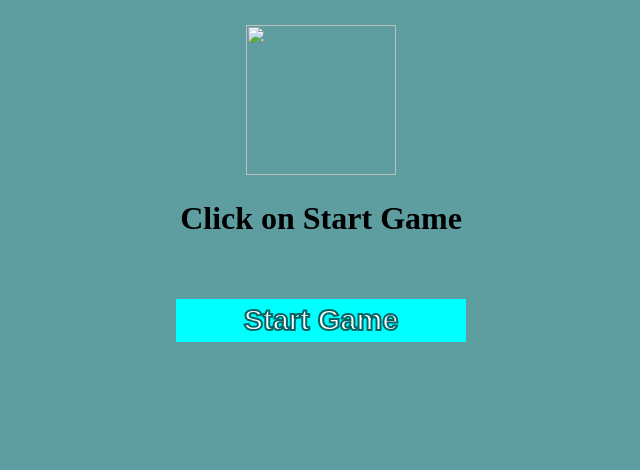
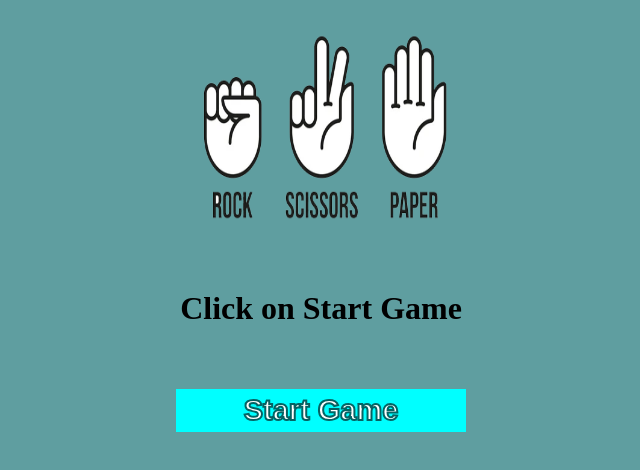
Before and after one commit to minos95/prs, a plain HTML site: page index.html in a window 1280 px wide. Shown: the whole page, without its empty margins (319-959 px from the left). Drawn offline with Linux system fonts and the light colour scheme.

Commit message:
Add logo

```diff
--- a/index.html
+++ b/index.html
@@ -6,7 +6,7 @@
   <body>
     <div>
       <div id="top-menu">
-        <image src="#" width="150px" height="150px" />
+        <img src="images/logo.png" width="300px" height="240px" />
         <h1>Click on Start Game</h1>
       </div>
       <div id="game-side">
@@ -22,7 +22,7 @@
           <h4>Win <spa>0</spa></h4>
           <div id="select-menu">
             <div  onmouseover="moItem(this)"
-              onmouseout="miItem(this)">
+                   onmouseout="miItem(this)">
             <img
               id="item1"
               src="images/scissor.png"
```
Also changed, not shown: images/logo.png (added).
